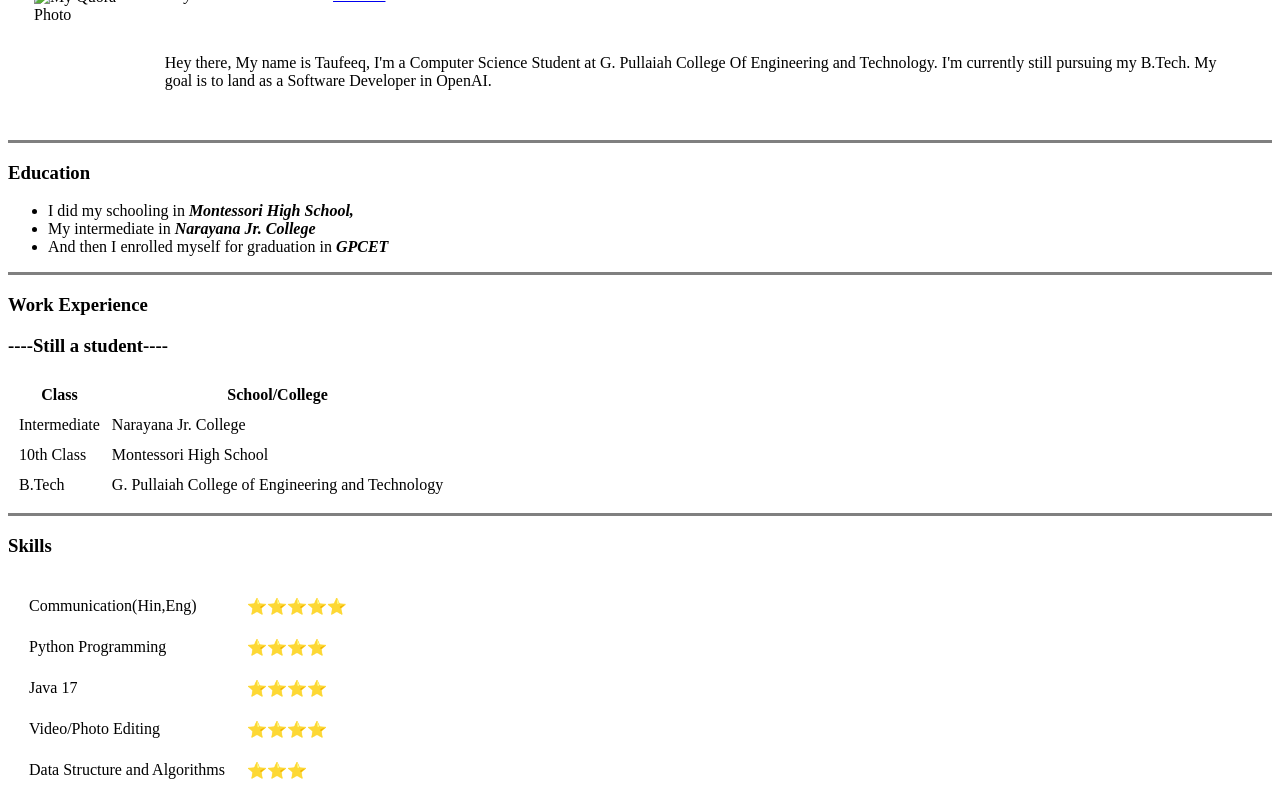
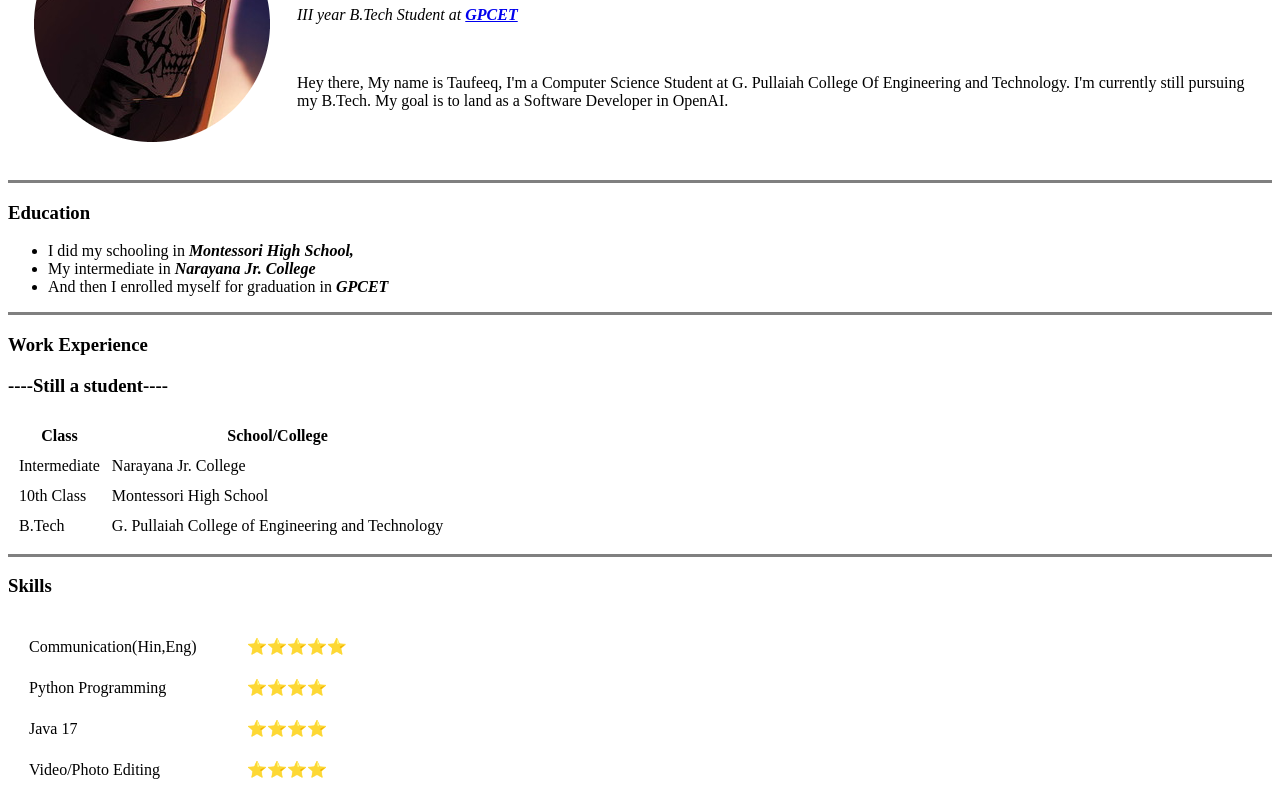
Before and after one commit to taufeeq-g/cv, a plain HTML site: page index.html in a window 1280 px wide. Shown: the part 128-918 px from the top of the page. Drawn offline with Linux system fonts and the light colour scheme; the site is published under a folder, as on GitHub Pages, so addresses that start at the root find nothing.

Commit message:
Update index.html

```diff
--- a/index.html
+++ b/index.html
@@ -10,7 +10,7 @@
     <table cellspacing = "25">
         <tr>
             <td>
-                <img src="/images/taufeeq1.png" alt="My Quora Photo">
+                <img src="images/taufeeq1.png" alt="My Quora Photo">
             </td>
             <td>
                 <h1>Ghori Taufeeq</h1>
```
